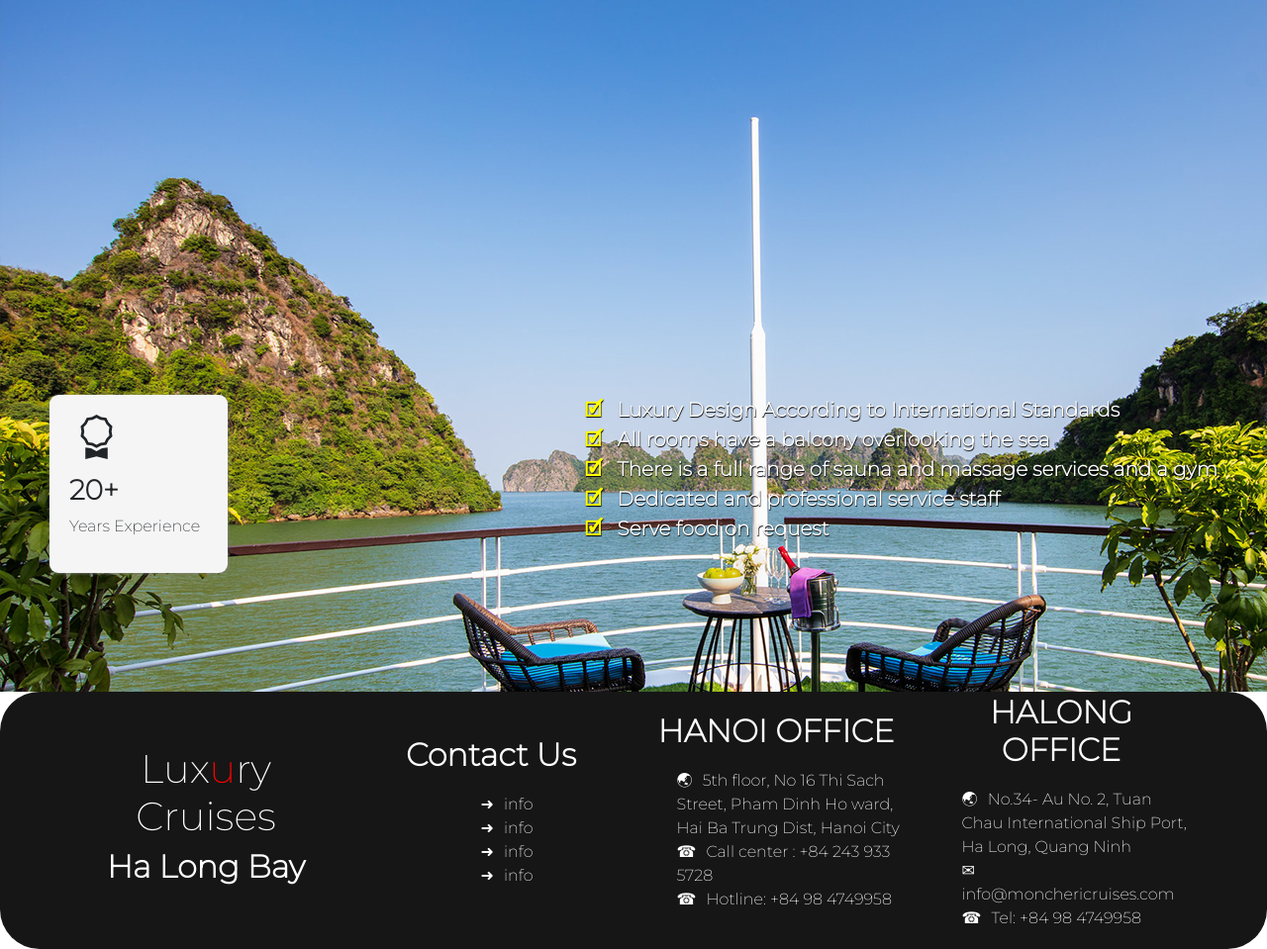
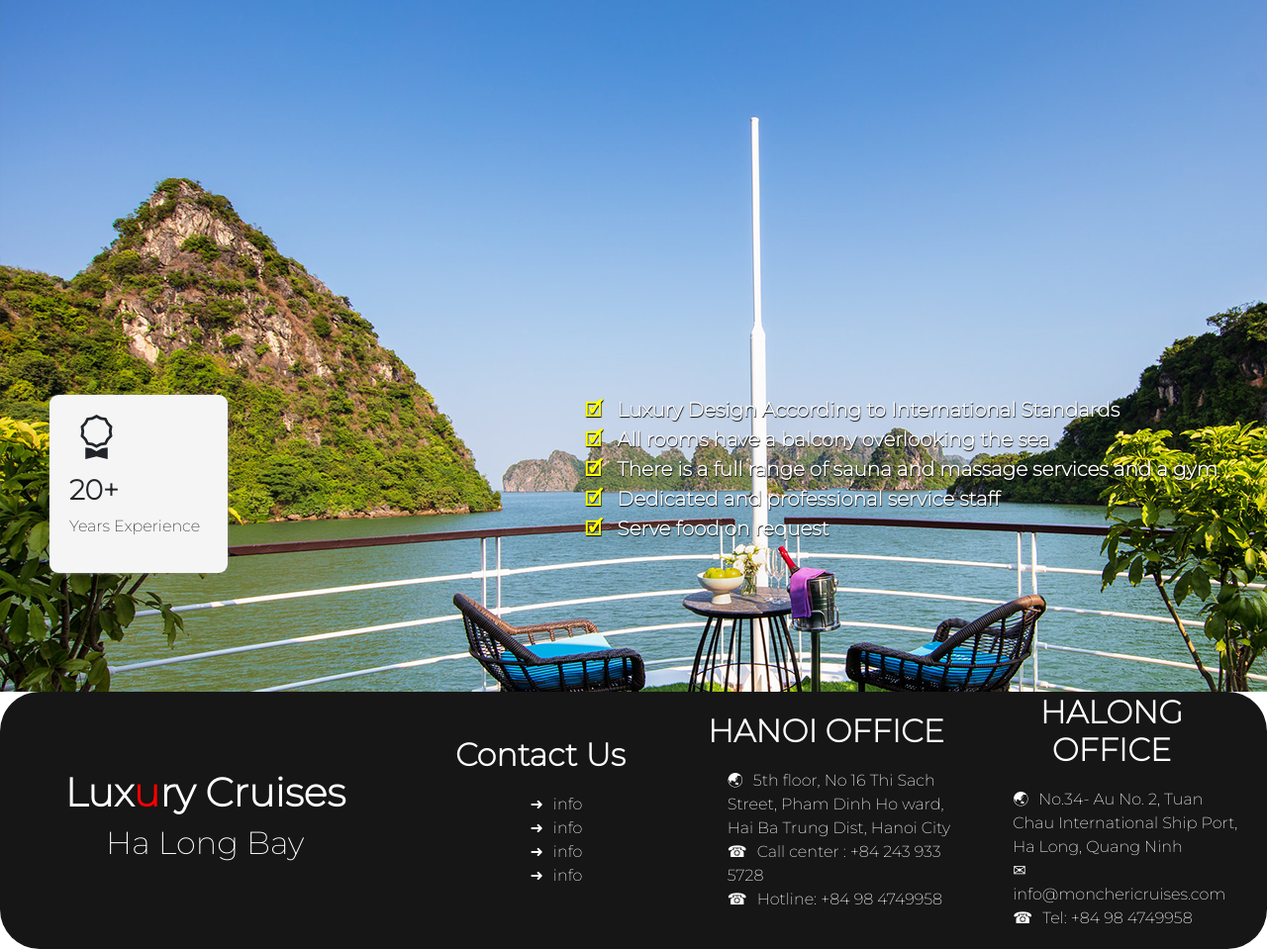
Before and after one commit to LaamTrg/HTML-Du-Thuyen, a PHP site: page / in a window 1280 px wide. Shown: the part 3094-4053 px from the top of the page at 99% size. Run offline with PHP 8.4, Linux system fonts and the light colour scheme.

Commit message:
Update footer.css

```diff
--- a/css/footer.css
+++ b/css/footer.css
@@ -7,7 +7,7 @@
     width: 100%;
     height: 260px;
     display: flex;
-    padding: 0 5%;
+    padding: 0 1%;
     border-radius: 40px;
     text-align: center;
     background-color:rgb(22, 22, 22);
@@ -26,11 +26,15 @@
     display: flex;
     flex-direction: column;
     padding: 0 1%;
-    width: 25%;
+    width: 23%;
     float: left;
     align-items: center;
     justify-content: center;
     overflow: hidden;
+}
+#footer-1{
+    padding: 0;
+    width: 31%;
 }
 .footer-hover:hover{
     color: goldenrod !important;
@@ -47,6 +51,12 @@
     height: 100%;
     align-items: center;
     justify-content: center;
+}
+#footer-1-logo h1{
+    font-weight: bold;
+}
+#footer-1-logo h2{
+    font-weight: normal !important;
 }
 .footer-border{
     margin: 5px 0;
```
